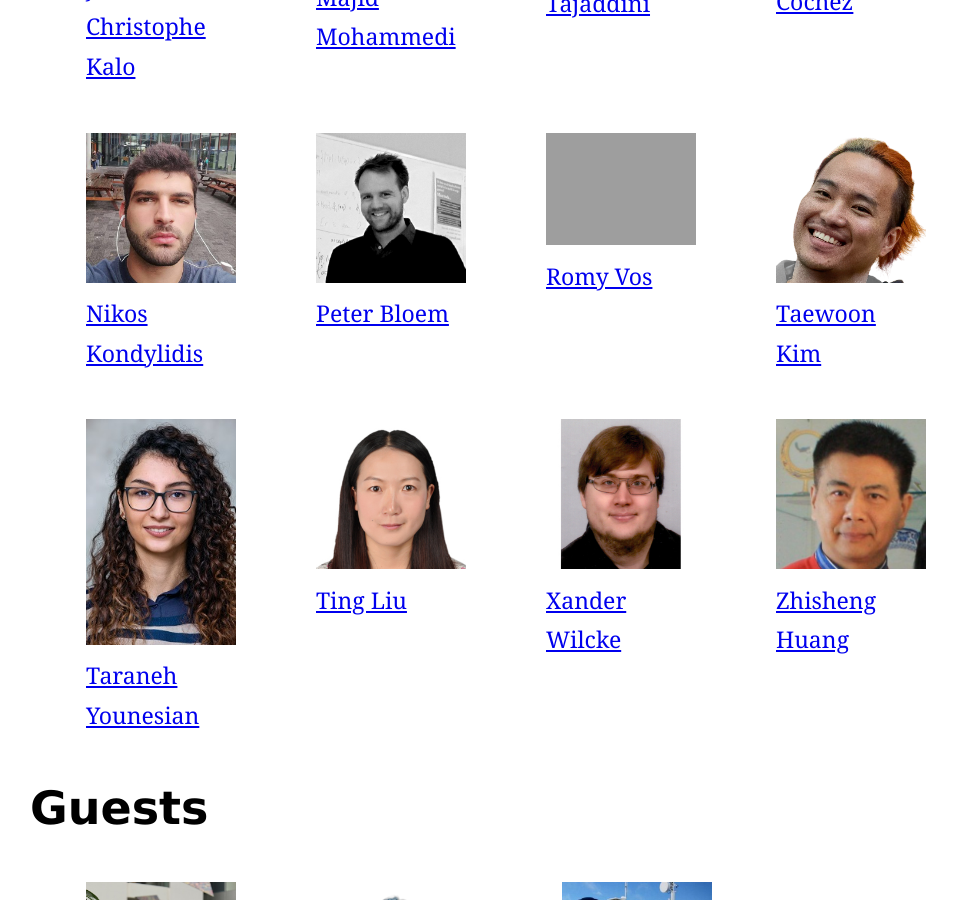
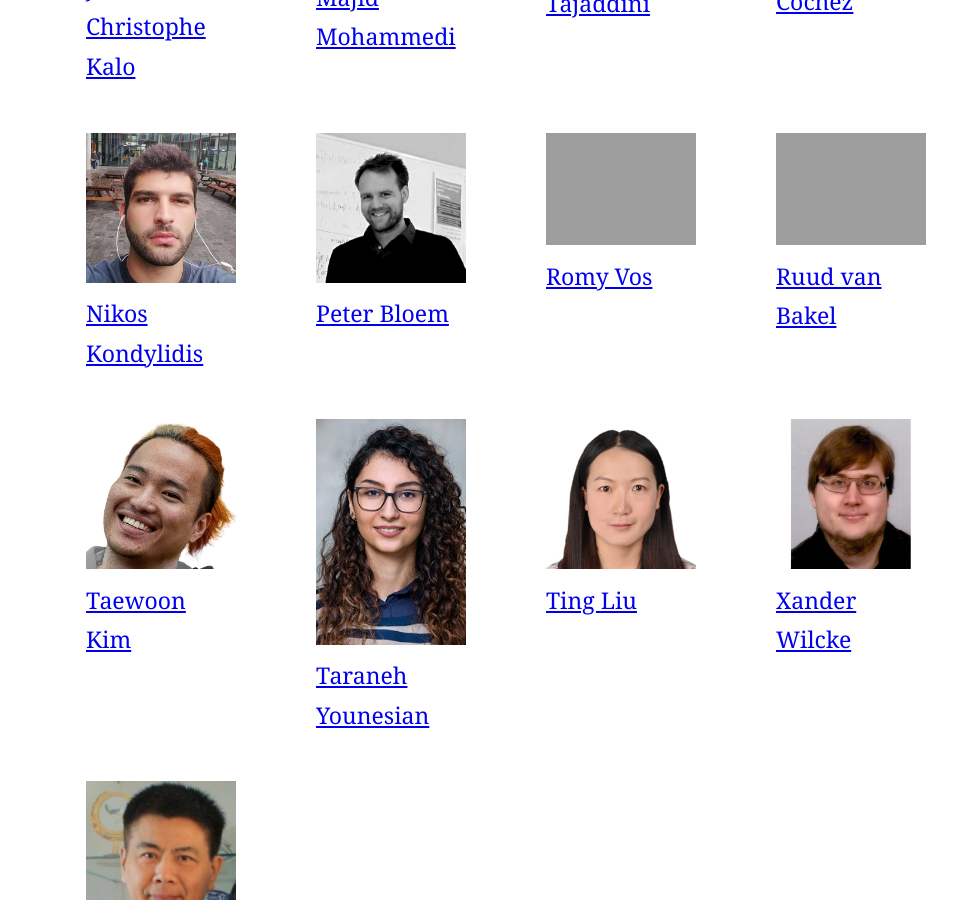
Before and after one commit to lr-vu/siteOLD, a Jekyll site: the page built from people/index.md, in a window 1280 px wide and 900 px high, scrolled down 1139 px. Shown: the whole window, without its empty margins (210-1167 px from the left). Built offline with Jekyll 4.4.1, drawn with Linux system fonts in a browser that asks for light colours; our own code applies the rules of GitHub Pages for plain Markdown files.

Commit message:
Update members.yml

```diff
--- a/_data/members.yml
+++ b/_data/members.yml
@@ -44,6 +44,9 @@ group_members:
 -   name: Romy Vos
     website: https://research.vu.nl/en/persons/romy-vos
     image: images/members/Romy.png
+-   name: Ruud van Bakel
+    website: https://www.linkedin.com/in/ruud-v-942425128/
+    image: images/members/Ruud.png
 -   name: Taewoon Kim
     website: https://taewoon.kim/
     image: images/members/Taewoon.png
```
